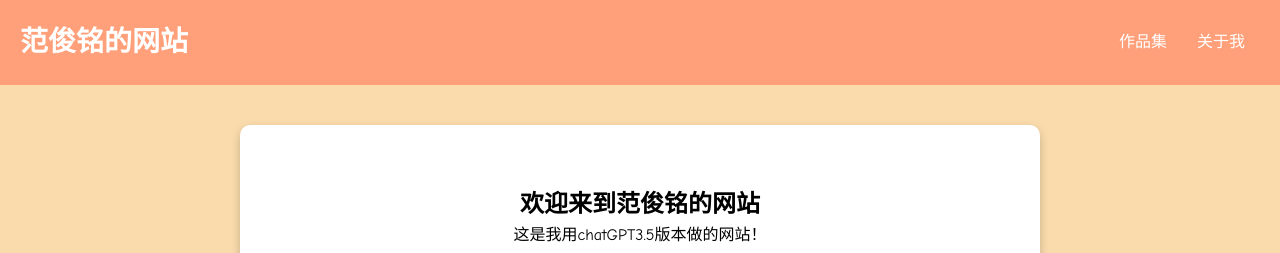
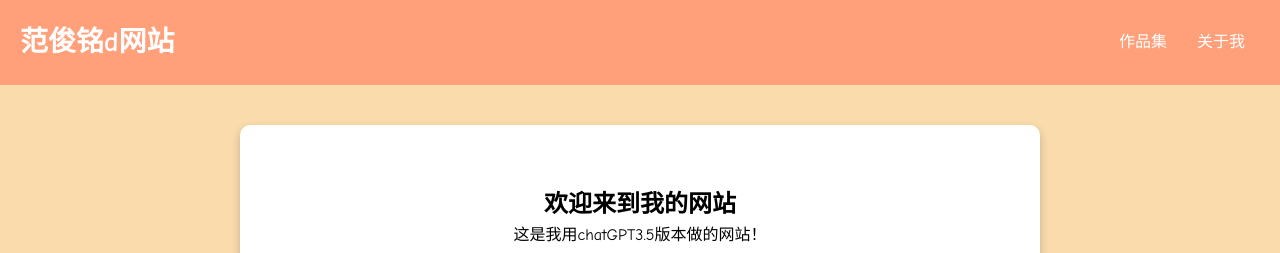
Before and after one commit to fanjunming/18, a plain HTML site: page index.html in a window 1280 px wide. Shown: the top 253 px of the page. Drawn offline with Linux system fonts and the light colour scheme.

Commit message:
Update index.html

```diff
--- a/index.html
+++ b/index.html
@@ -9,7 +9,7 @@
 <body>
   <header class="header">
     <nav class="nav">
-      <a href="#" class="logo">范俊铭的网站</a>
+      <a href="#" class="logo">范俊铭d网站</a>
       <ul class="nav-links">
         <li><a href="zuopin.html">作品集</a></li>
         <li><a href="wo.html">关于我</a></li>
@@ -19,7 +19,7 @@
 
   <main class="main-content">
     <section class="hero">
-      <h1>欢迎来到范俊铭的网站</h1>
+      <h1>欢迎来到我的网站</h1>
       <p>这是我用chatGPT3.5版本做的网站！</p>
       <img src="logof.png" alt="范的logo" class="hero-image">
     </section>
```
